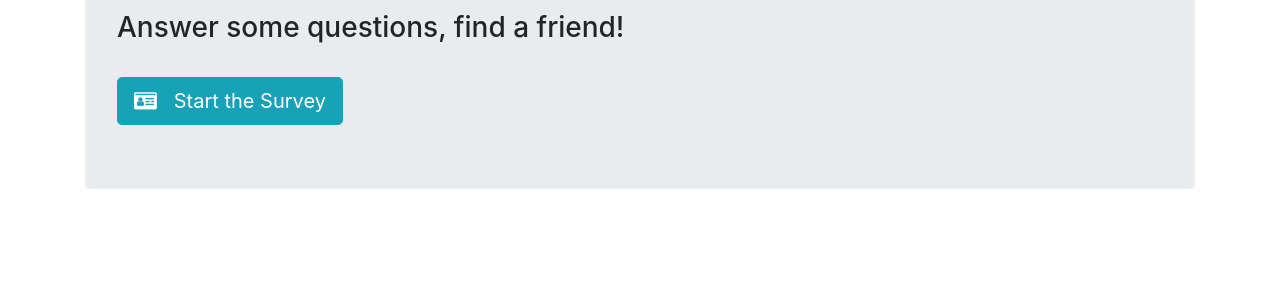
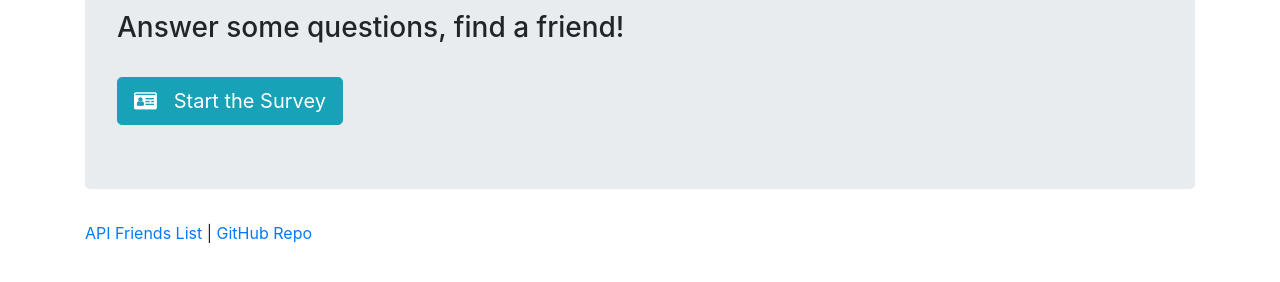
Before and after one commit to mlech413/FriendFinder, a website: page app/public/home.html in a window 1280 px wide. Shown: the part 134-416 px from the top of the page. Drawn offline with nearby package versions, Linux system fonts and the light colour scheme.

Commit message:
final commit

```diff
--- a/app/public/home.html
+++ b/app/public/home.html
@@ -22,5 +22,10 @@
                 <a href="/survey"><button class="btn btn-info btn-lg"><span class="fa fa-id-card"></span>&nbsp; &nbsp;Start the Survey</button></a>
             </div>
         </div>
+        <footer class="footer">
+            <div class="container">
+                <p><a href="/api/friends">API Friends List</a> | <a href="https://github.com/mlech413/FriendFinder">GitHub Repo</a></p>
+            </div>
+        </footer>
 </body>
 </html>
```
